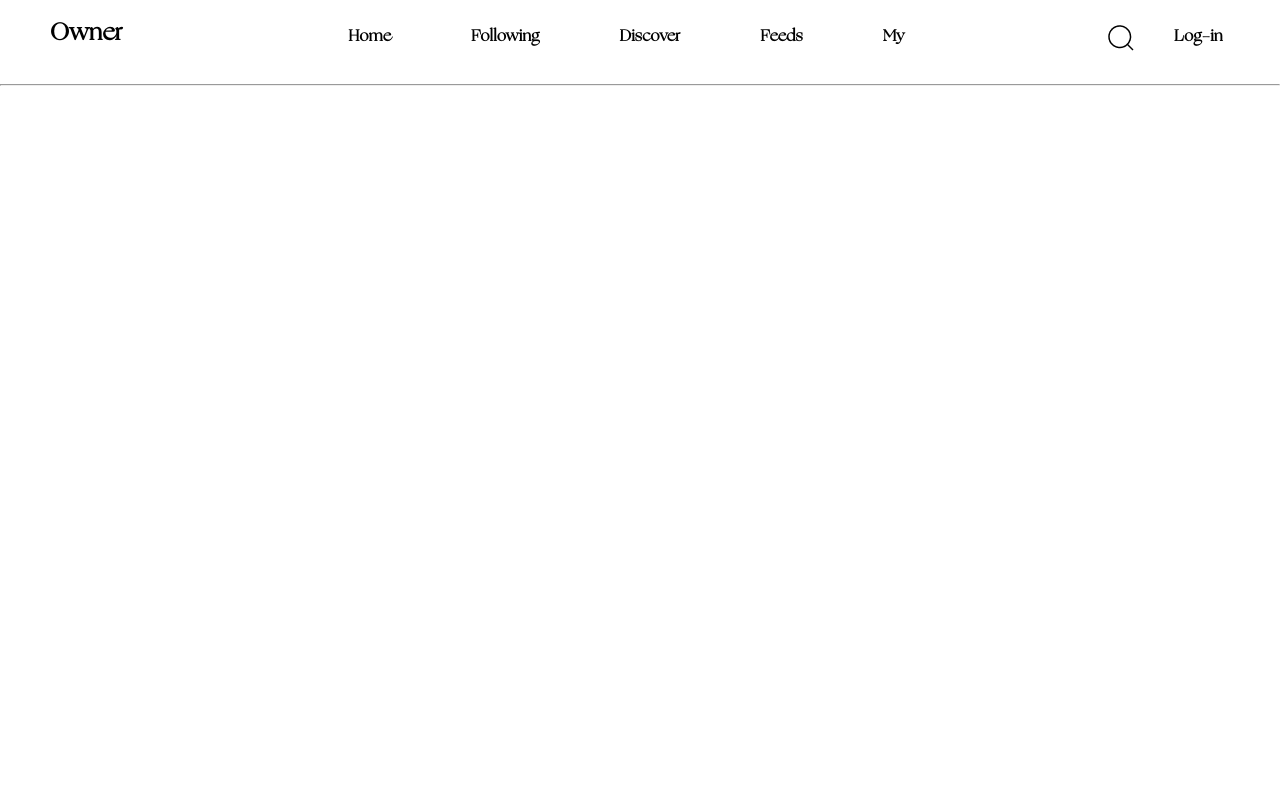
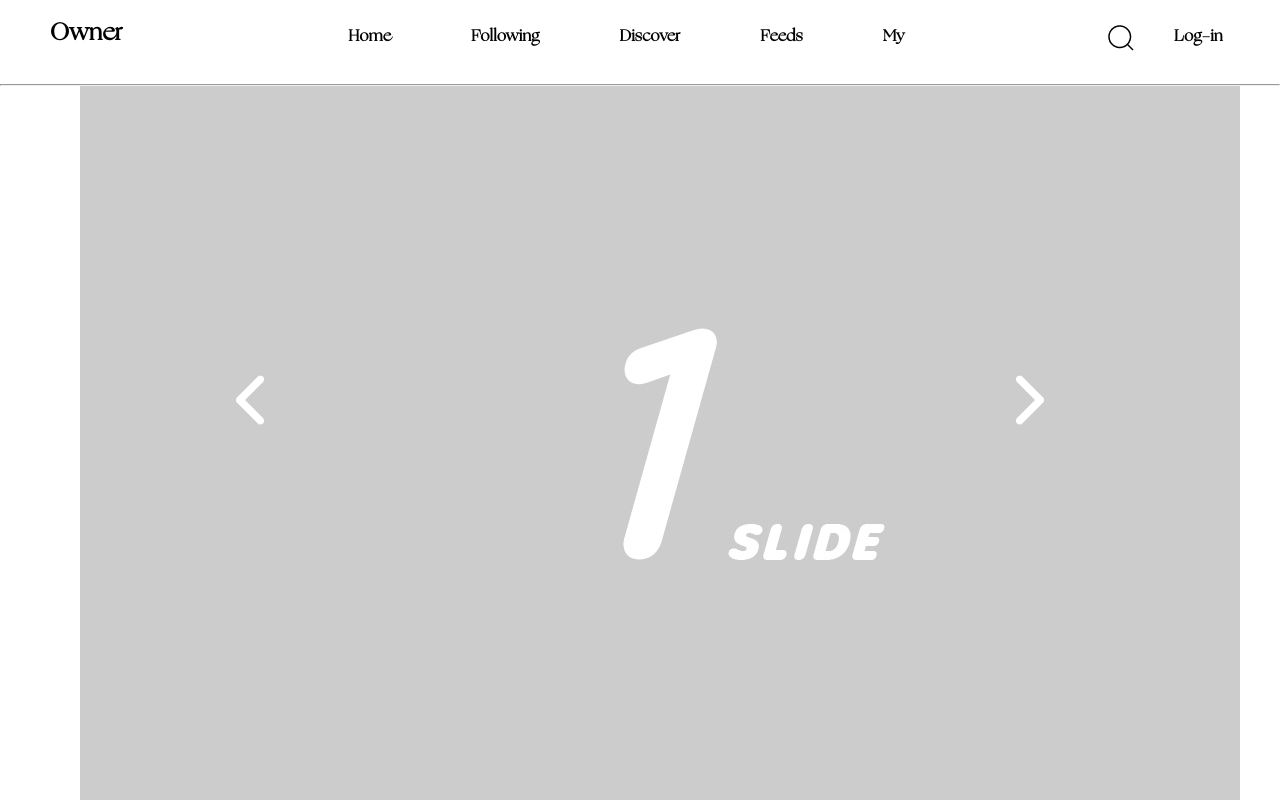
Before and after one commit to qiyana-ratchet/Owner, a React (Create React App) app: page /Owner/discover in a window 1280 px wide. Shown: the top 800 px of the page. Built offline with nearby package versions, Linux system fonts and the light colour scheme.

Commit message:
discover: 캐러셀 수정

```diff
--- a/src/component/MenuHeader.js
+++ b/src/component/MenuHeader.js
@@ -11,7 +11,7 @@ function MenuHeader() {
 
                 <div className="container">
                     <div className="row">
-                        <h1 className="site-logo">Owner</h1>
+                        <h1 className="site-logo"><a href="/Owner/join">Owner</a></h1>
                         <nav className="site-navigation" role="navigation">
                             <ul className="site-menu">
                                 <li className="active"><a href="/Owner/join"><span>Home</span></a></li>
--- a/src/css/DiscoverPage.css
+++ b/src/css/DiscoverPage.css
@@ -23,12 +23,12 @@
     white-space: nowrap;
     font-size: 0;
 }
-.section .slidelist > li{
-    display: inline-block;
-    vertical-align: middle;
-    width: 100%;
-    transition: all .5s;
-}
+/*.section .slidelist > li{*/
+/*    display: inline-block;*/
+/*    vertical-align: middle;*/
+/*    width: 100%;*/
+/*    transition: all .5s;*/
+/*}*/
 .section .slidelist > li > a {
     width: 100%;
 }
--- a/src/css/JoinPage.css
+++ b/src/css/JoinPage.css
@@ -35,6 +35,11 @@
     position: relative;
     left: 0;
     font-size: 24px !important;
+}
+
+.site-logo > a{
+    text-decoration: none;
+    color: black;
 }
 
 .site-navbar .site-navigation .login-menu {
--- a/src/page/DiscoverPage.js
+++ b/src/page/DiscoverPage.js
@@ -14,6 +14,38 @@ function DiscoverPage() {
         <div>
             <MenuHeader></MenuHeader>
 
+            <div class="section">
+                <input type="radio" name="slide" id="slide01"/>
+                <input type="radio" name="slide" id="slide02" checked/>
+                <input type="radio" name="slide" id="slide03"/>
+
+                <div class="slidewrap">
+                    <ul class="slidelist">
+                        <li>
+                            <a>
+                                <label for="slide03" class="left"></label>
+                                <img src={slide1}/>
+                                <label for="slide02" class="right"></label>
+                            </a>
+                        </li>
+                        <li>
+                            <a>
+                                <label for="slide01" class="left"></label>
+                                <img src={slide2}/>
+                                <label for="slide03" class="right"></label>
+                            </a>
+                        </li>
+                        <li>
+                            <a>
+                                <label for="slide02" class="left"></label>
+                                <img src={slide3}/>
+                                <label for="slide01" class="right"></label>
+                            </a>
+                        </li>
+                    </ul>
+                </div>
+            </div>
+
 
 
 
```
